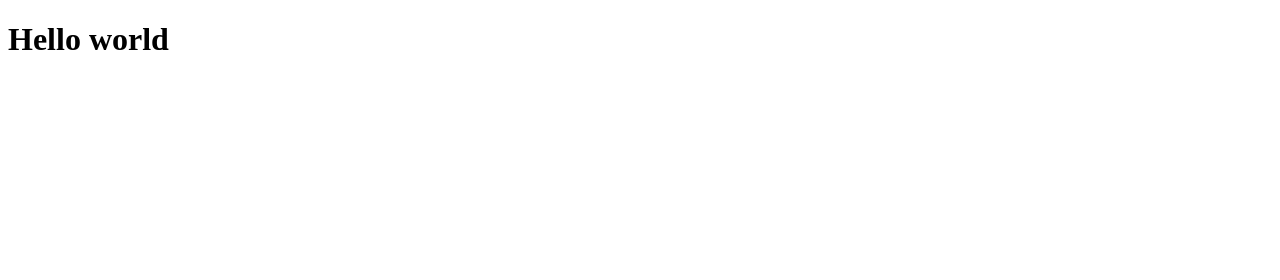
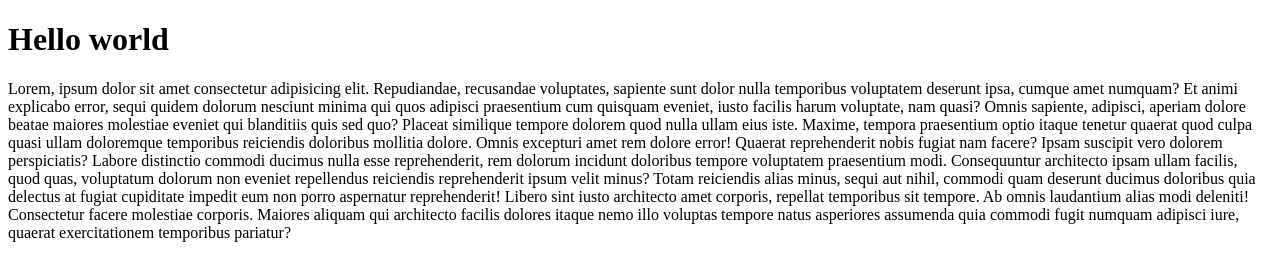
Before and after one commit to moeyanhtun-coding/Git-and-GitHub-Lesson, a plain HTML site: page index.html in a window 1280 px wide. Drawn offline with Linux system fonts and the light colour scheme.

Commit message:
footer Done

```diff
--- a/index.html
+++ b/index.html
@@ -7,5 +7,29 @@
   </head>
   <body>
     <h1>Hello world</h1>
+    <footer>
+      Lorem, ipsum dolor sit amet consectetur adipisicing elit. Repudiandae,
+      recusandae voluptates, sapiente sunt dolor nulla temporibus voluptatem
+      deserunt ipsa, cumque amet numquam? Et animi explicabo error, sequi quidem
+      dolorum nesciunt minima qui quos adipisci praesentium cum quisquam
+      eveniet, iusto facilis harum voluptate, nam quasi? Omnis sapiente,
+      adipisci, aperiam dolore beatae maiores molestiae eveniet qui blanditiis
+      quis sed quo? Placeat similique tempore dolorem quod nulla ullam eius
+      iste. Maxime, tempora praesentium optio itaque tenetur quaerat quod culpa
+      quasi ullam doloremque temporibus reiciendis doloribus mollitia dolore.
+      Omnis excepturi amet rem dolore error! Quaerat reprehenderit nobis fugiat
+      nam facere? Ipsam suscipit vero dolorem perspiciatis? Labore distinctio
+      commodi ducimus nulla esse reprehenderit, rem dolorum incidunt doloribus
+      tempore voluptatem praesentium modi. Consequuntur architecto ipsam ullam
+      facilis, quod quas, voluptatum dolorum non eveniet repellendus reiciendis
+      reprehenderit ipsum velit minus? Totam reiciendis alias minus, sequi aut
+      nihil, commodi quam deserunt ducimus doloribus quia delectus at fugiat
+      cupiditate impedit eum non porro aspernatur reprehenderit! Libero sint
+      iusto architecto amet corporis, repellat temporibus sit tempore. Ab omnis
+      laudantium alias modi deleniti! Consectetur facere molestiae corporis.
+      Maiores aliquam qui architecto facilis dolores itaque nemo illo voluptas
+      tempore natus asperiores assumenda quia commodi fugit numquam adipisci
+      iure, quaerat exercitationem temporibus pariatur?
+    </footer>
   </body>
 </html>
```
